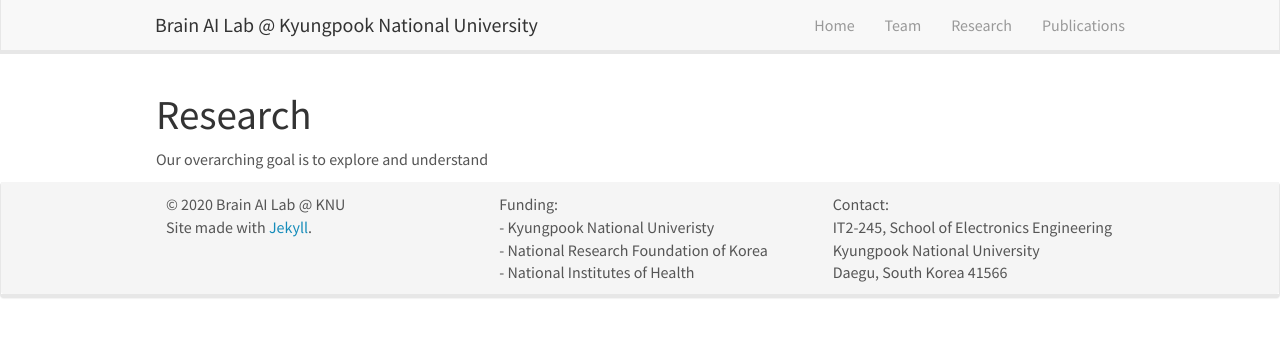
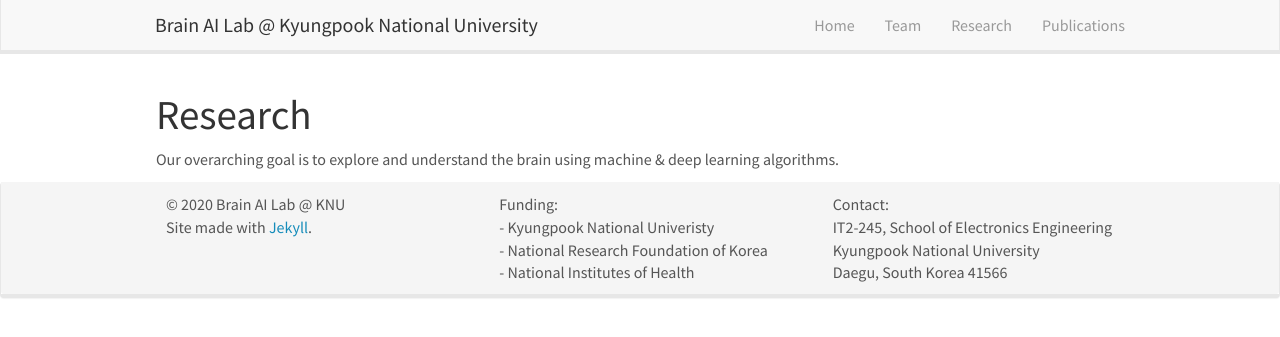
Before and after one commit to KNU-BrainAI/knu-brainai.github.io, a Jekyll site: the page built from _pages/research.md, in a window 1280 px wide. Shown: the top 337 px of the page. Built offline with Jekyll 4.4.1, drawn with Linux system fonts in a browser that asks for light colours; nearby versions of some CDN libraries.

Commit message:
Update research.md

```diff
--- a/_pages/research.md
+++ b/_pages/research.md
@@ -8,4 +8,4 @@ permalink: /research/
 
 # Research
 
-Our overarching goal is to explore and understand
+Our overarching goal is to explore and understand the brain using machine & deep learning algorithms.
```
